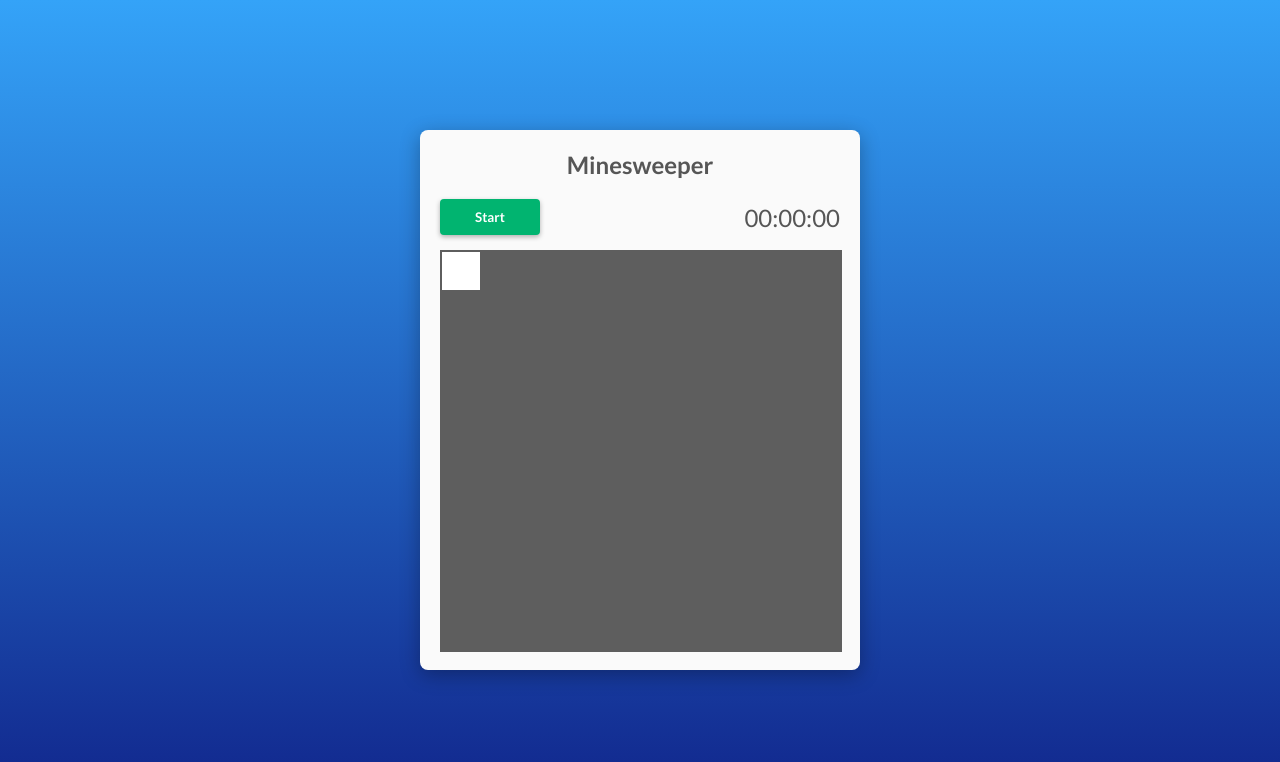
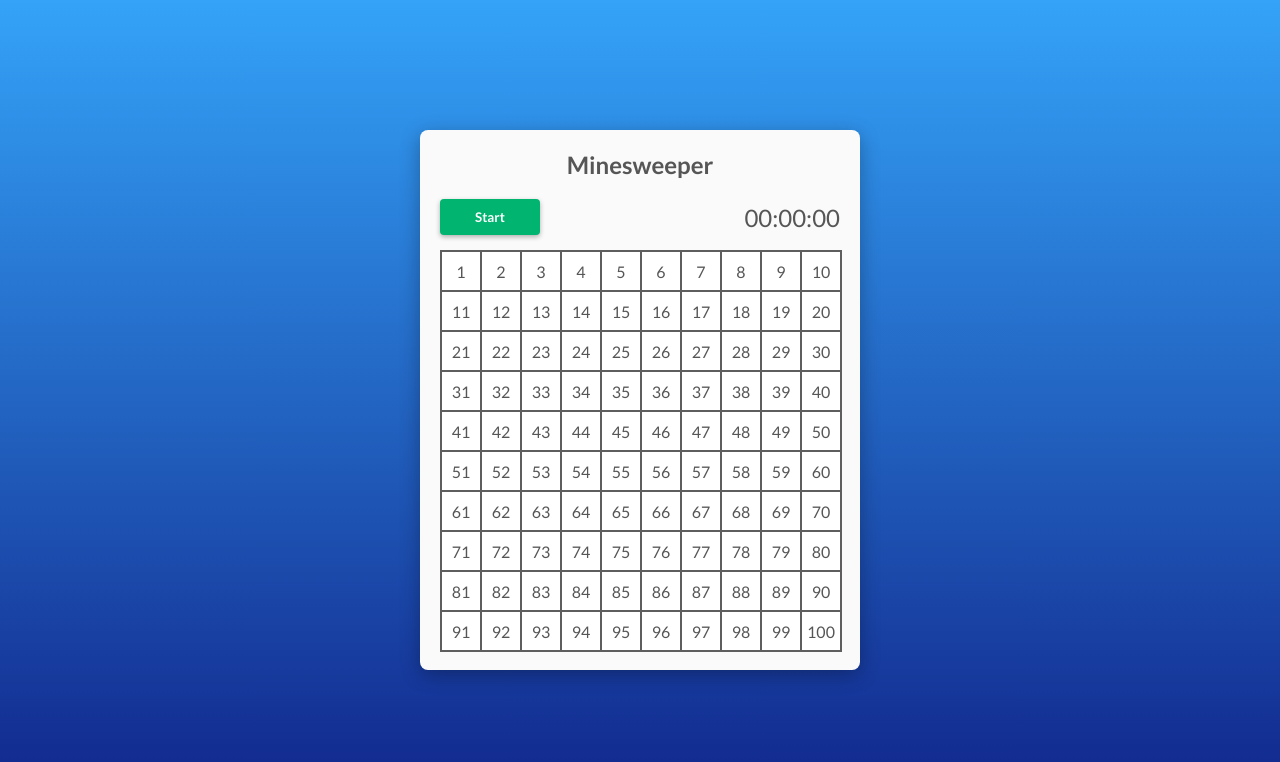
Before and after one commit to FrancoCab10/minesweeper, an Angular app: page / in a window 1280 px wide. Shown: the top 762 px of the page. Built offline with nearby package versions, Linux system fonts and the light colour scheme.

Commit message:
created grid rows and cells

```diff
--- a/src/app/components/cell/cell.component.html
+++ b/src/app/components/cell/cell.component.html
@@ -1 +1 @@
-<div class="cell"></div>
+<div class="cell"> {{ cellId }} </div>
--- a/src/app/components/cell/cell.component.ts
+++ b/src/app/components/cell/cell.component.ts
@@ -1,4 +1,4 @@
-import { Component, OnInit } from '@angular/core';
+import { Component, OnInit, Input } from '@angular/core';
 
 @Component({
   selector: 'app-cell',
@@ -7,6 +7,8 @@ import { Component, OnInit } from '@angular/core';
 })
 export class CellComponent implements OnInit {
 
+  @Input() cellId: number;
+
   constructor() { }
 
   ngOnInit() {
--- a/src/app/components/game/game.component.css
+++ b/src/app/components/game/game.component.css
@@ -53,6 +53,14 @@
   background: #5e5e5e;
   border: 1px solid #5e5e5e;
   display: flex;
+  flex-flow: column wrap;
+  justify-content: flex-start;
+  align-content: flex-start;
+  align-items: flex-start;
+}
+
+.grid-row {
+  display: flex;
   flex-flow: row wrap;
   justify-content: flex-start;
   align-content: flex-start;
--- a/src/app/components/game/game.component.html
+++ b/src/app/components/game/game.component.html
@@ -5,6 +5,10 @@
     <app-timer></app-timer>
   </div>
   <div class="grid">
-    <app-cell></app-cell>
+    <div class="grid-row" *ngFor="let row of grid">
+      <div class="grid-col" *ngFor="let cellId of row">
+        <app-cell [cellId]="cellId"></app-cell>
+      </div>
+    </div>
   </div>
 </div>
--- a/src/app/components/game/game.component.ts
+++ b/src/app/components/game/game.component.ts
@@ -1,4 +1,5 @@
 import { Component, OnInit } from '@angular/core';
+import { CellComponent } from '../cell/cell.component';
 
 @Component({
   selector: 'app-game',
@@ -7,9 +8,25 @@ import { Component, OnInit } from '@angular/core';
 })
 export class GameComponent implements OnInit {
 
+  private grid: CellComponent[][] = [];
+
   constructor() { }
 
   ngOnInit() {
+
+    // Initializing grid
+    let cellId = 1;
+    for (let row = 0; row < 10; row++) {
+
+      const aux = [];
+      for (let col = 0; col < 10; col++) {
+        aux[col] = cellId;
+        cellId++;
+      }
+
+      this.grid[row] = aux;
+    }
+
   }
 
 }
```
